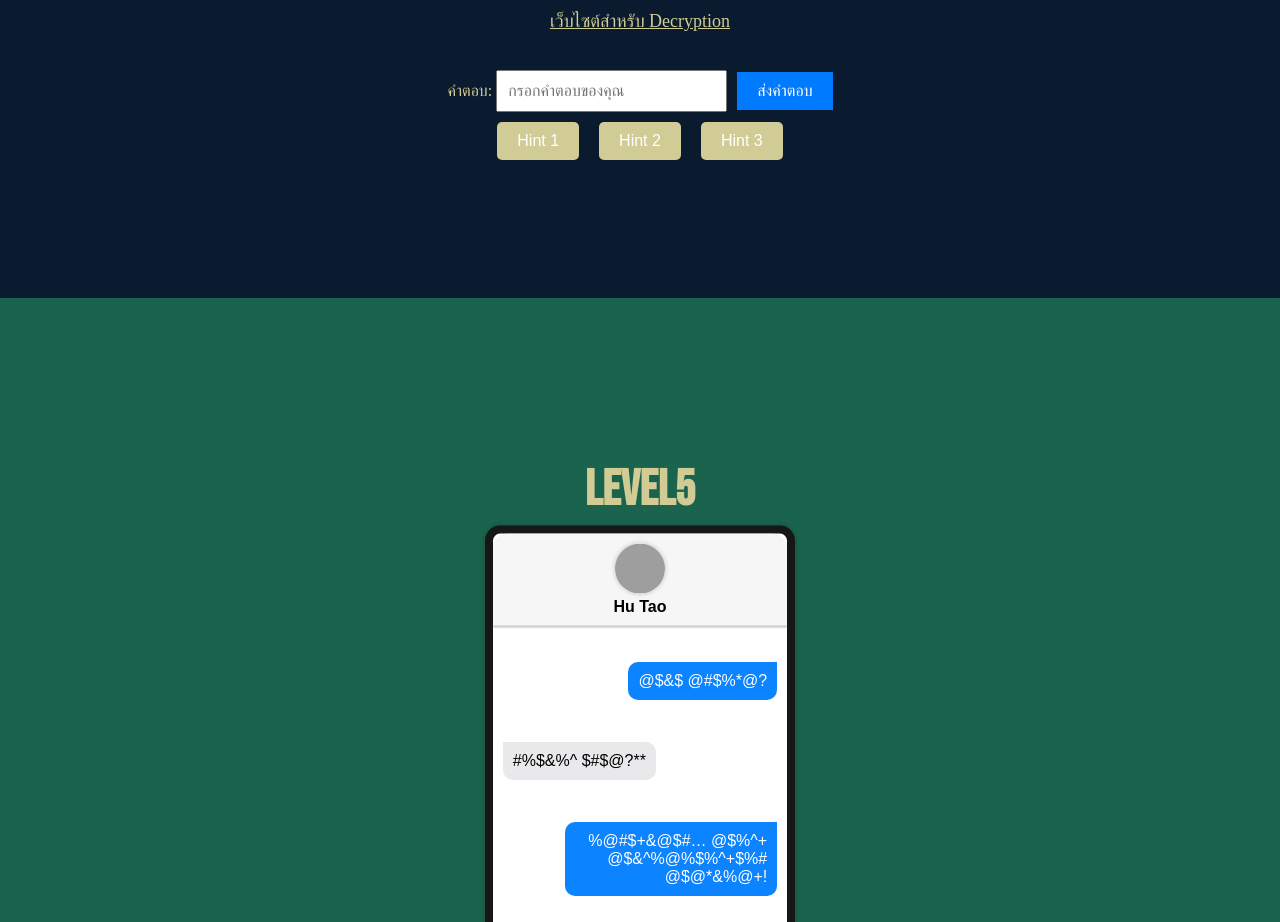
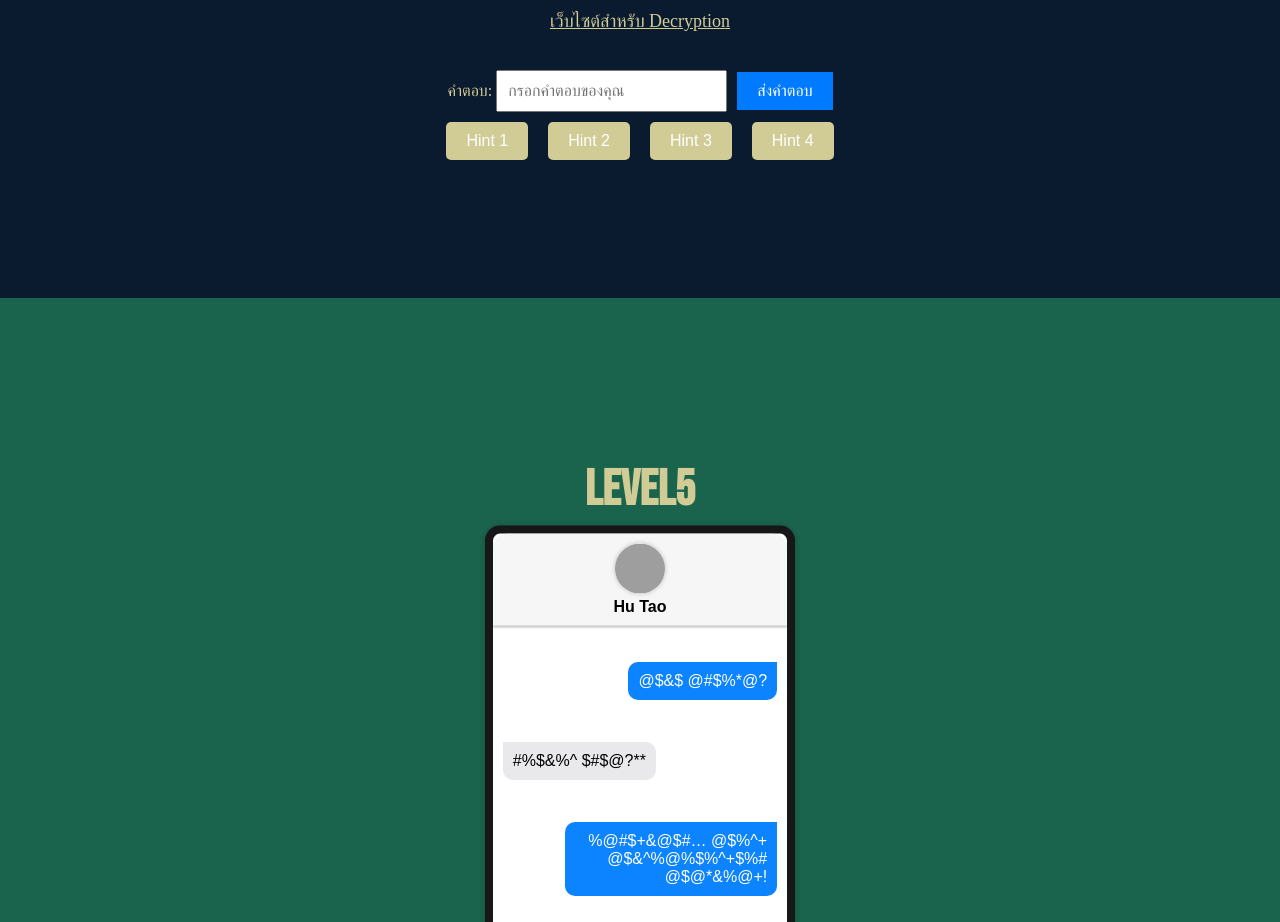
Before and after one commit to wanchaick19/CTF-2567, a React (Vite) app in the folder frontend/: page / in a window 1280 px wide. Shown: the part 3400-4322 px from the top of the page. Built offline with nearby package versions, Linux system fonts and the light colour scheme; no server answers; grey boxes are pictures that could not be loaded; a web font is replaced by a local one.

Commit message:
add add additional hint

```diff
--- a/frontend/src/components/Level4.tsx
+++ b/frontend/src/components/Level4.tsx
@@ -64,6 +64,9 @@ const Level4: React.FC = () => {
                 newHint = 'กุญแจนั้นอยู่ใกล้คุณมากกว่าที่คิด';
                 break;
             case 3:
+                newHint = "กด F12 แล้วลองใหม่สิ";
+                break;
+            case 4:
                 newHint = "ใช้ RSA Decryption สิครับสุดหล่อต่อยตึง";
                 break;
             default:
@@ -232,6 +235,7 @@ const Level4: React.FC = () => {
                         <button onClick={() => handleHintClick(1)} className="hint-button">Hint 1</button>
                         <button onClick={() => handleHintClick(2)} className="hint-button">Hint 2</button>
                         <button onClick={() => handleHintClick(3)} className="hint-button">Hint 3</button>
+                        <button onClick={() => handleHintClick(4)} className="hint-button">Hint 4</button>
                     </div>
                     )
                     }
```
